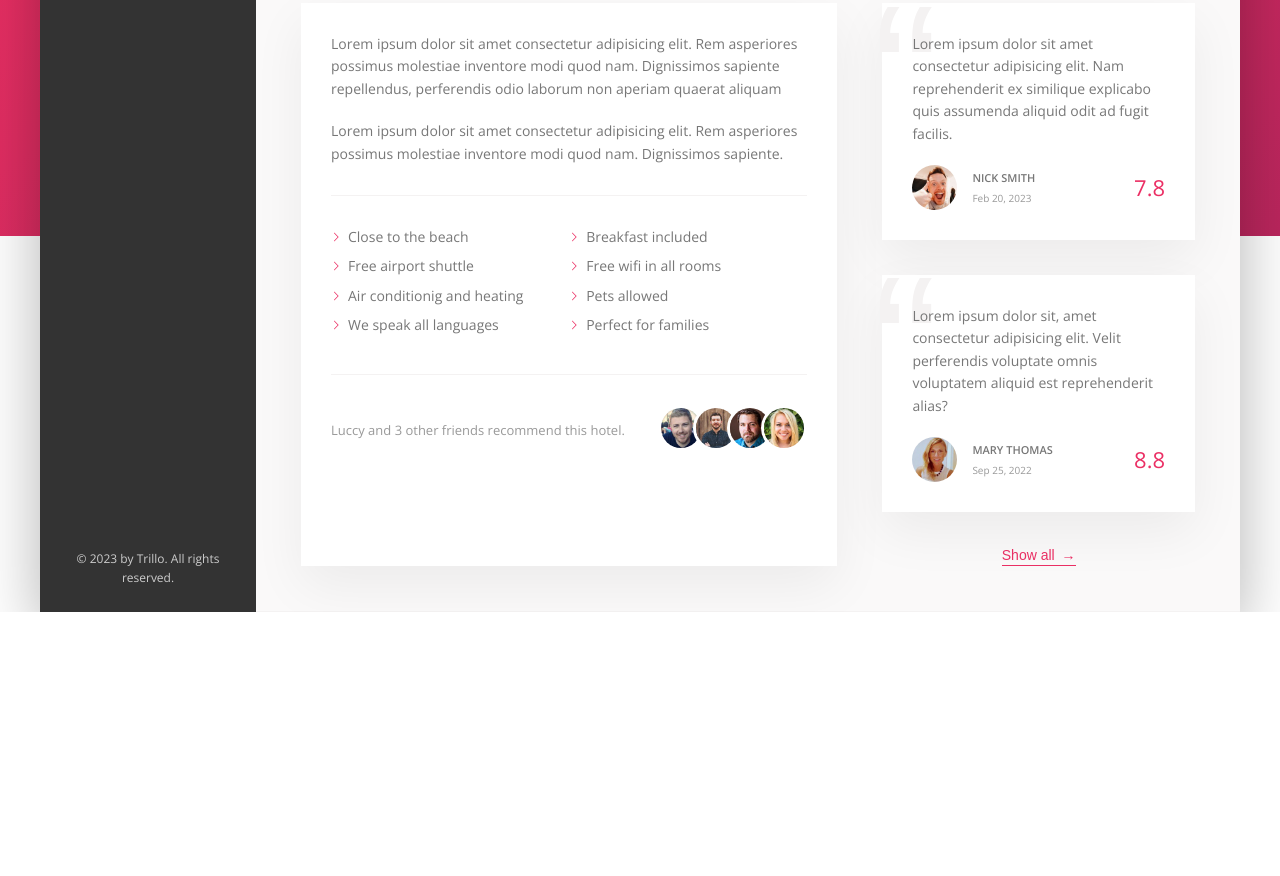
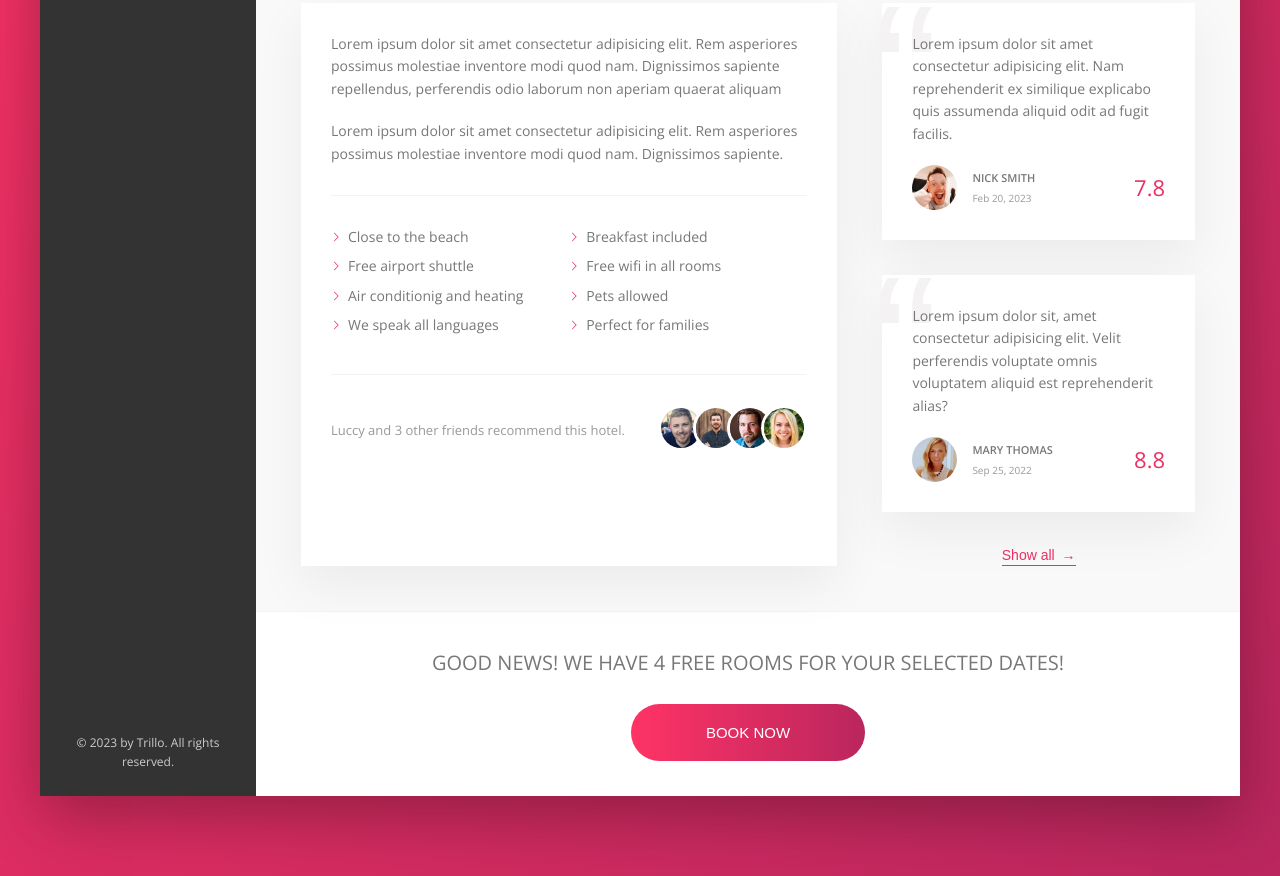
Before and after one commit to Volodymyr75/advance-css-1, a website: page index.html in a window 1280 px wide. Shown: the part 644-1520 px from the top of the page. Before the commit the page ends 1256 px from the top, so only its background shows below. Drawn offline with nearby package versions, Linux system fonts and the light colour scheme.

Commit message:
implement cta section

```diff
--- a/index.html
+++ b/index.html
@@ -225,6 +225,15 @@
               <button class="btn-inline">Show all <span>&rarr;</span></button>
             </div>
           </div>
+          <div class="cta">
+            <h2 class="cta__book-now">
+              Good news! We have 4 free rooms for your selected dates!
+            </h2>
+            <button class="btn">
+              <span class="btn__visible">Book now</span>
+              <span class="btn__invisible">Only 4 rooms left</span>
+            </button>
+          </div>
         </main>
       </div>
     </div>
--- a/sass/_base.scss
+++ b/sass/_base.scss
@@ -66,5 +66,5 @@
   background-size: cover;
   background-repeat: no-repeat;
 
-  height: 100vh;
+  //   height: 100vh;
 }
--- a/sass/_components.scss
+++ b/sass/_components.scss
@@ -422,3 +422,72 @@
     z-index: 1;
   }
 }
+
+//Call to actionn
+.cta {
+  padding: 3.5rem 0;
+  text-align: center;
+
+  &__book-now {
+    font-size: 2rem;
+    font-weight: 300;
+    text-transform: uppercase;
+    margin-bottom: 2.5rem;
+  }
+}
+
+//Button----
+.btn {
+  font-size: 1.5rem;
+  font-weight: 300;
+  text-transform: uppercase;
+  border-radius: 100px;
+  border: none;
+  color: #fff;
+  background-image: linear-gradient(
+    to right,
+    var(--color-primary-light),
+    var(--color-primary-dark)
+  );
+  position: relative;
+  overflow: hidden;
+  cursor: pointer;
+
+  & > * {
+    height: 100%;
+    width: 100%;
+    display: inline-block;
+    transition: all 0.2s;
+  }
+
+  &__visible {
+    padding: 2rem 7.5rem;
+  }
+
+  &__invisible {
+    padding: 2rem 0;
+    position: absolute;
+    left: 0;
+    top: -100%;
+  }
+
+  &:hover {
+    background-image: linear-gradient(
+      to left,
+      var(--color-primary-light),
+      var(--color-primary-dark)
+    );
+  }
+
+  &:hover &__visible {
+    transform: translateY(100%);
+  }
+  &:hover &__invisible {
+    top: 0;
+  }
+
+  &:focus {
+    outline: none;
+    animation: pulsate 1s infinite;
+  }
+}
```
Also changed, not shown: css/style.css.
